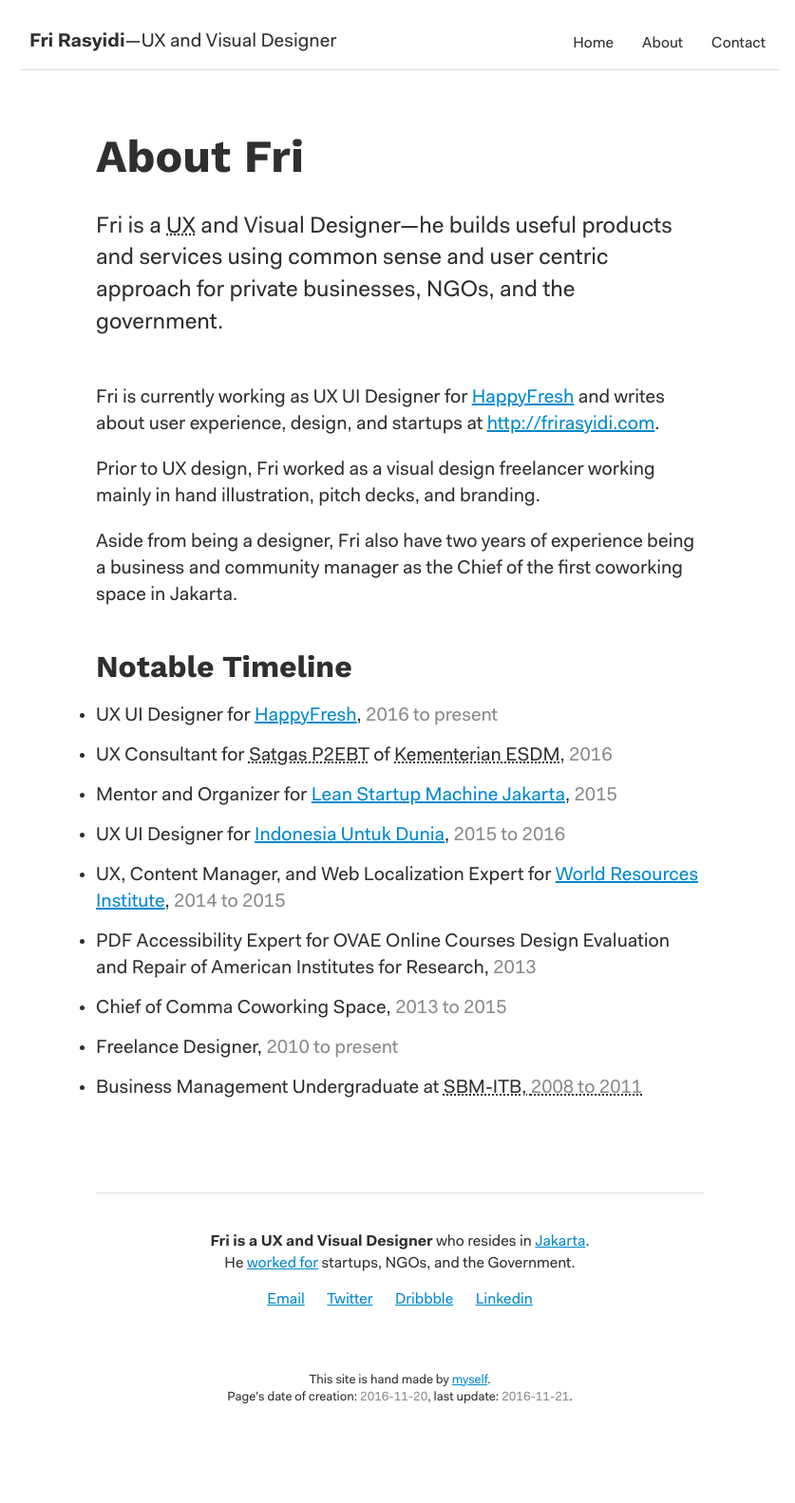
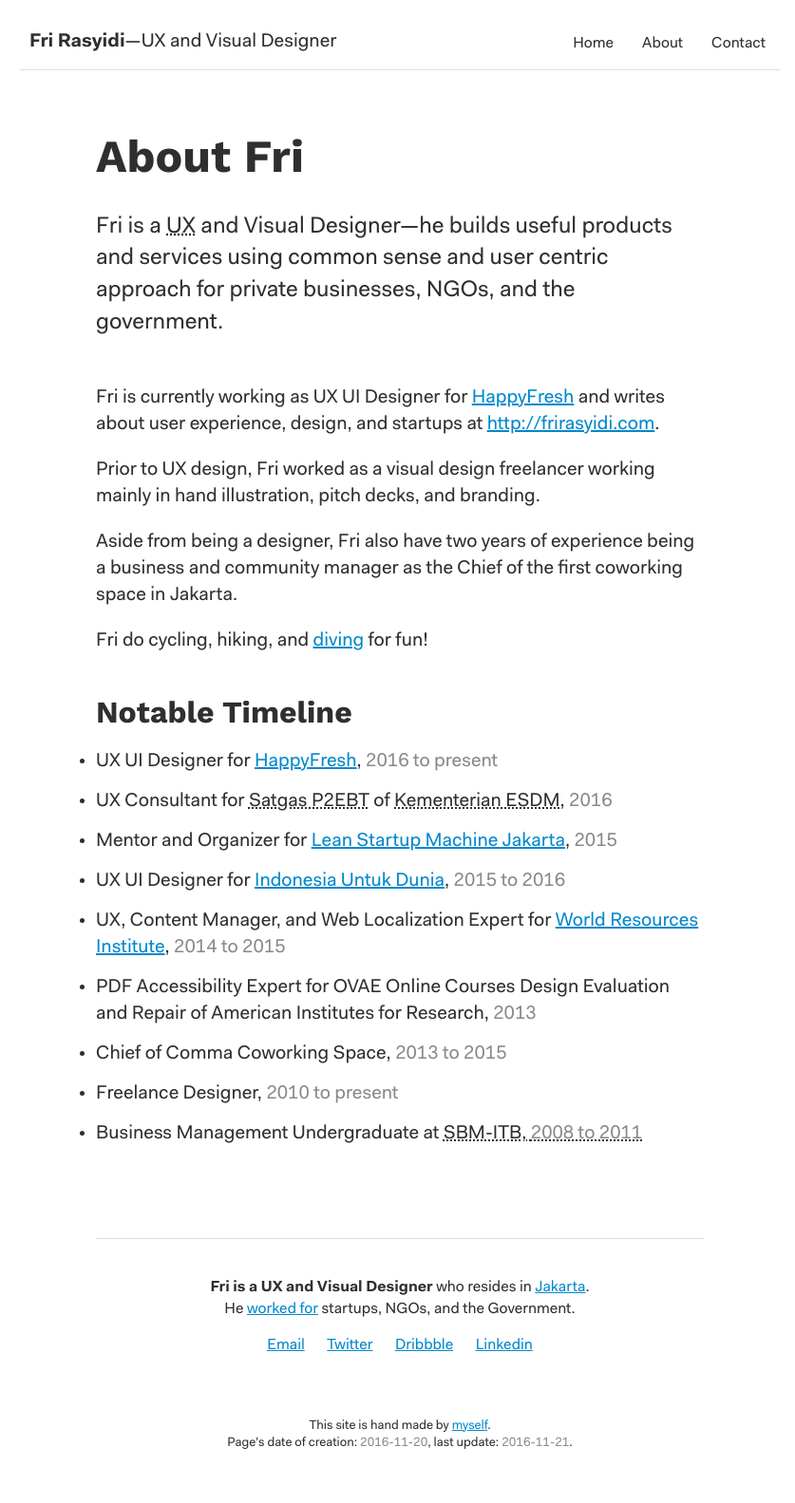
Before and after one commit to frirasyidi/frirasyidi.github.io, a Jekyll site: the page built from _pages/02_about.md, in a window 1280 px wide. Shown: the whole page at 95% size, without its empty margins (219-1056 px from the left). Built offline with Jekyll 4.4.1, drawn with Linux system fonts in a browser that asks for light colours; before the commit the page ends 1535 px from its top, so only the background shows below that.

Commit message:
Adding link to Dive Logs

```diff
--- a/_pages/02_about.md
+++ b/_pages/02_about.md
@@ -17,6 +17,8 @@ Prior to UX design, Fri worked as a visual design freelancer working mainly in h
 
 Aside from being a designer, Fri also have two years of experience being a business and community manager as the Chief of the first coworking space in Jakarta.
 
+Fri do cycling, hiking, and [diving](/divelogs) for fun!
+
 <h2 id="timeline">Notable Timeline</h2>
 
 * UX UI Designer for [HappyFresh][happyfresh], <time>2016 to present</time>
```
